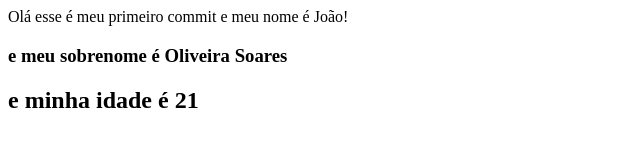
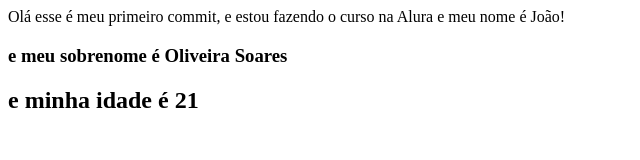
Before and after one commit to joaooliveira375/projeto-teste-github, a plain HTML site: page index.html in a window 1280 px wide. Shown: the whole page, without its empty margins (0-640 px from the left). Drawn offline with Linux system fonts and the light colour scheme.

```diff
--- a/index.html
+++ b/index.html
@@ -8,7 +8,7 @@
 </head>
 
 <body>
-    Olá esse é meu primeiro commit
+    Olá esse é meu primeiro commit, e estou fazendo o curso na Alura
     e meu nome é João!
 </body>
 <section>
```
Also changed, not shown: 1 other file.
